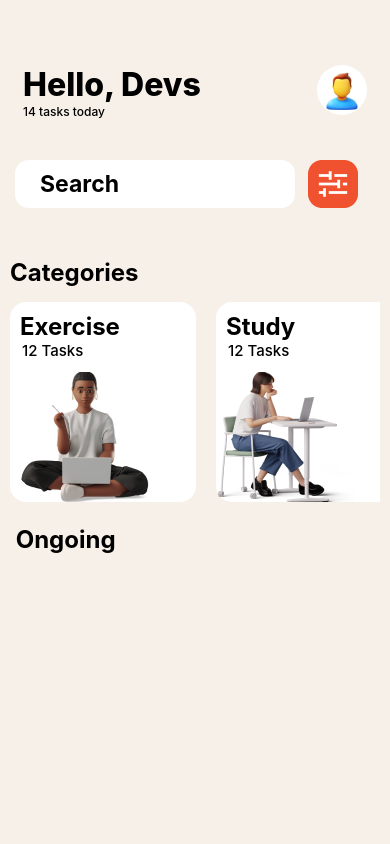
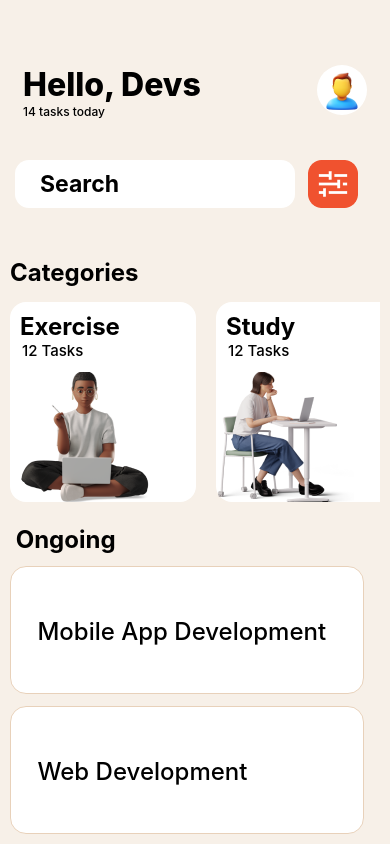
Before and after one commit to dakerv/rn-assignment3-ID-11253946, a React Native app: screen / in a window 390 px wide. Built offline with nearby package versions, Linux system fonts and the light colour scheme.

Commit message:
Project complete

```diff
--- a/App.js
+++ b/App.js
@@ -70,6 +70,16 @@
         <View>
             <Text style = {styles.ongoingText}> Ongoing </Text>
         </View>
+
+
+          <View style = {styles.finalBoxes}>
+            <Text style= {styles.finalBoxesTexts}> Mobile App Development </Text>
+          </View>
+
+          <View style = {styles.finalBoxes}>
+            <Text style= {styles.finalBoxesTexts}> Web Development </Text>
+          </View>
+
 
       </ScrollView>
     </View>
@@ -214,7 +224,26 @@
       marginTop: 3,
       fontWeight: 700,
       fontSize: 24,
+  },
+
+  finalBoxes: {
+    flexDirection: "column",
+    width: 354,
+    height: 128,
+    borderRadius: 16,
+    borderWidth: 1,
+    marginTop: 12,
+    backgroundColor: "white",
+    borderColor: "#E8D1BA",
 
   },
 
+  finalBoxesTexts: {
+    paddingTop: 50,
+    paddingLeft: 20,
+    fontWeight: "500",
+    fontSize: 24,
+
+  }
+
 });
```
